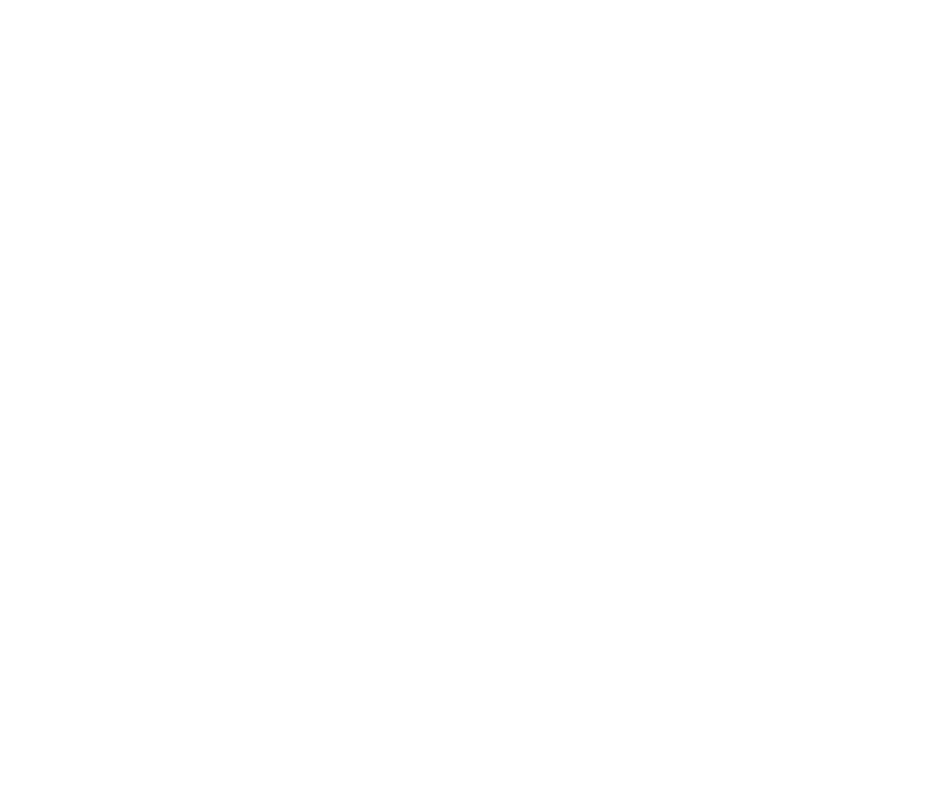
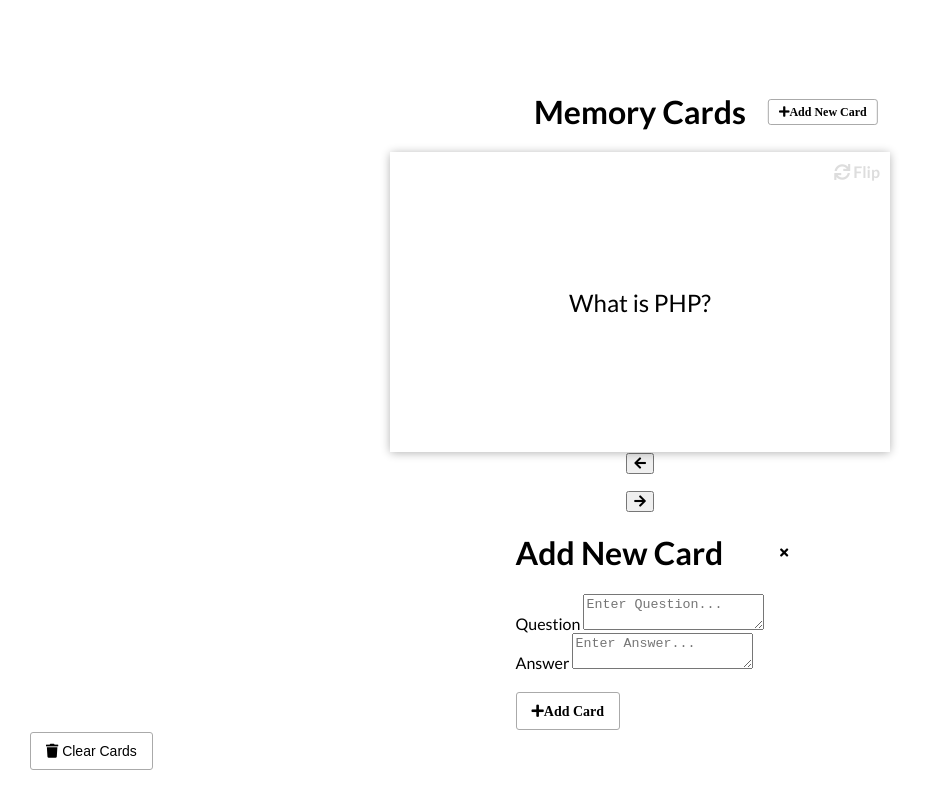
Before and after one commit to rojinabraham/memory-cards-game, a plain HTML site: page index.html in a window 1280 px wide. Shown: the whole page, without its empty margins (0-927 px from the left). Drawn offline with Linux system fonts and the light colour scheme.

Commit message:
update css

```diff
--- a/index.html
+++ b/index.html
@@ -14,6 +14,69 @@
     <title>Memory Cards Game</title>
   </head>
   <body>
+    <button id="clear" class="clear btn">
+      <i class="fas fa-trash"></i> Clear Cards
+    </button>
+    <h1>
+      Memory Cards
+      <button id="show" class="btn btn-small">
+        <i class="fas fa-plus">Add New Card</i>
+      </button>
+    </h1>
+    <div class="cards" id="cards-container">
+      <div class="card active">
+        <div class="inner-card">
+          <div class="inner-card-front">
+            <p>
+              What is PHP?
+            </p>
+          </div>
+          <div class="inner-card-back">
+            <p>Programming Language</p>
+          </div>
+        </div>
+      </div>
+      <div class="card">
+        <div class="inner-card">
+          <div class="inner-card-front">
+            <p>
+              What is React?
+            </p>
+          </div>
+          <div class="inner-card-back">
+            <p>JS Library</p>
+          </div>
+        </div>
+      </div>
+    </div>
+    <div class="navigation">
+      <button id="prev" class="nav-button">
+        <i class="fas fa-arrow-left"></i>
+      </button>
+      <p id="current"></p>
+      <button id="next" class="nav-button">
+        <i class="fas fa-arrow-right"></i>
+      </button>
+    </div>
+    <div id="add-container" class="add-container">
+      <h1>
+        Add New Card
+        <button id="hide" class="btn btn-small btn-ghost">
+          <i class="fas fa-times"></i>
+        </button>
+      </h1>
+      <div class="form-group">
+        <label for="question">Question</label>
+        <textarea id="question" placeholder="Enter Question..."></textarea>
+      </div>
+      <div class="form-group">
+        <label for="answer">Answer</label>
+        <textarea id="answer" placeholder="Enter Answer..."></textarea>
+      </div>
+      <button id="add-card" class="btn">
+        <i class="fas fa-plus">Add Card</i>
+      </button>
+    </div>
     <script src="script.js"></script>
   </body>
 </html>
--- a/style.css
+++ b/style.css
@@ -0,0 +1,117 @@
+@import url("https://fonts.googleapis.com/css2?family=Lato:wght@400;700&display=swap");
+
+* {
+  box-sizing: border-box;
+}
+body {
+  background-color: white;
+  display: flex;
+  flex-direction: column;
+  align-items: center;
+  justify-content: center;
+  height: 100vh;
+  margin: 0;
+  overflow: hidden;
+  font-family: "Lato";
+}
+h1 {
+  position: relative;
+}
+h1 button {
+  position: absolute;
+  right: 0;
+  transform: translate(120%, -50%);
+  z-index: 2;
+}
+.btn {
+  background-color: white;
+  border: 1px solid #aaa;
+  border-radius: 3px;
+  cursor: pointer;
+  font-size: 14px;
+  margin-top: 20px;
+  padding: 10px 15px;
+}
+.btn-small {
+  font-size: 12px;
+  padding: 5px 10px;
+}
+.btn-ghost {
+  border: 0;
+  background-color: transparent;
+}
+.clear {
+  position: absolute;
+  bottom: 30px;
+  left: 30px;
+}
+.cards {
+  perspective: 1000px;
+  position: relative;
+  height: 300px;
+  width: 500px;
+  max-width: 100%;
+}
+.card {
+  position: absolute;
+  opacity: 0;
+  top: 0;
+  left: 0;
+  height: 100%;
+  width: 100%;
+  font-size: 1.5em;
+  transform: translateX(50%) rotateY(-10deg);
+  transition: transform 0.4s ease, opacity 0.4s ease;
+}
+.card.active {
+  opacity: 1;
+  cursor: pointer;
+  z-index: 10;
+  transform: translateX(0) rotateY(0);
+}
+.card.left {
+  transform: translateX(-50%) rotateY(10deg);
+}
+.inner-card {
+  box-shadow: 0 1px 10px rgba(0, 0, 0, 0.3);
+  border-radius: 4px;
+  height: 100%;
+  width: 100%;
+  position: relative;
+  transform-style: preserve-3d;
+  transition: transform 0.4s ease;
+}
+.card.show-answer .inner-card {
+  transform: rotateX(180deg);
+}
+.inner-card-front,
+.inner-card-back {
+  backface-visibility: hidden;
+  position: absolute;
+  top: 0;
+  left: 0;
+  display: flex;
+  align-items: center;
+  justify-content: center;
+  height: 100%;
+  width: 100%;
+  background: white;
+}
+.inner-card-front {
+  transform: rotateX(0deg);
+  z-index: 2;
+}
+.inner-card-back {
+  transform: rotateX(180deg);
+}
+.inner-card-front::after,
+.inner-card-back::after {
+  content: "\f021  Flip";
+  font-family: "Font Awesome 5 Free", "Lato";
+  position: absolute;
+  top: 10px;
+  right: 10px;
+  font-weight: bold;
+  font-size: 1rem;
+  color: #ddd;
+}
```
